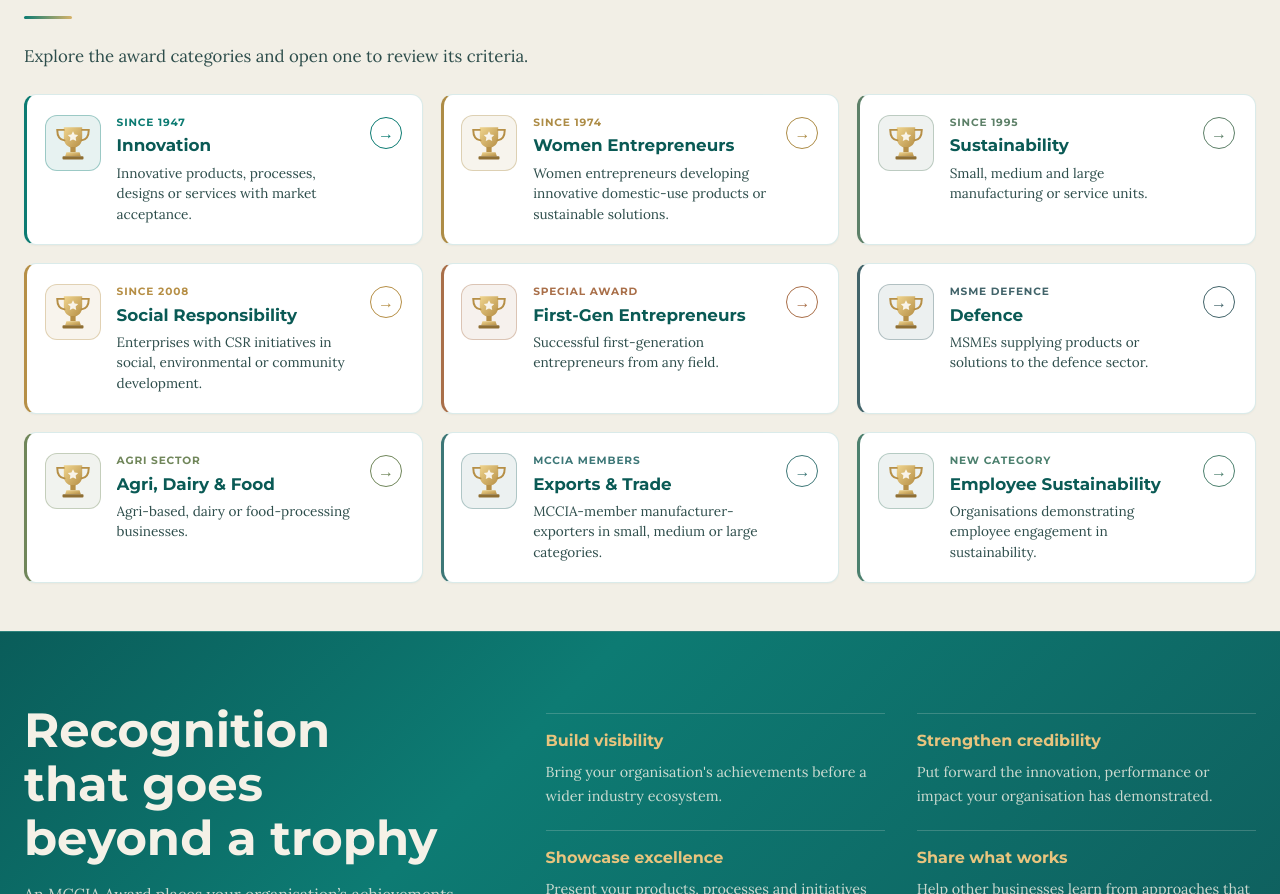
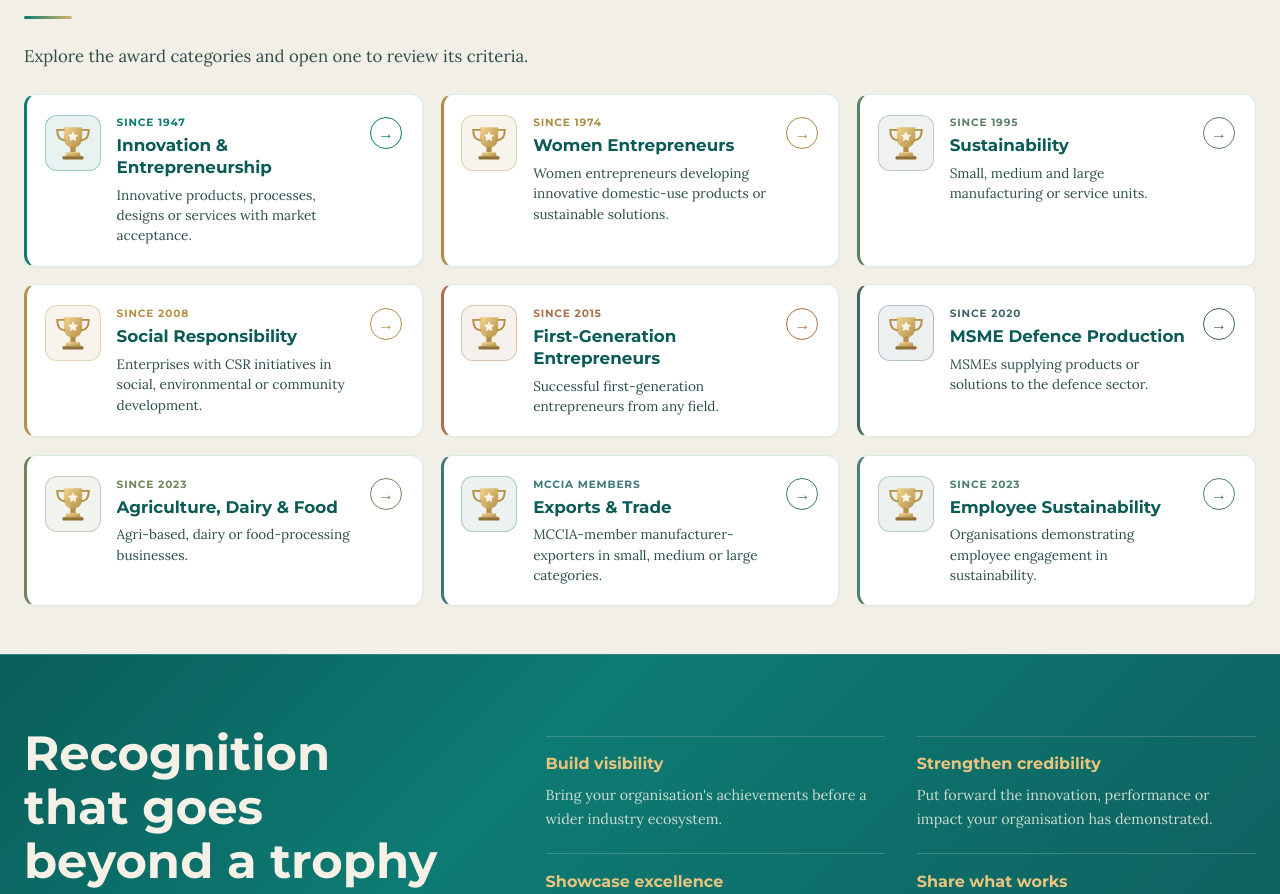
Before and after one commit to mcciaexplore-netizen/MCCIA-Awards-Page, a React (Vite) app in the folder frontend/: page / in a window 1280 px wide. Shown: the part 1300-2194 px from the top of the page. Built offline with nearby package versions, Linux system fonts and the light colour scheme.

Commit message:
Update award category names and start years
Co-Authored-By: Claude Sonnet 5.5 <noreply@anthropic.com>

```diff
--- a/frontend/src/data.js
+++ b/frontend/src/data.js
@@ -2,7 +2,7 @@ export const awardsData = [
   {
     id: 'gs-parkhe',
     title: 'G. S. Parkhe Award',
-    tag: 'Innovation',
+    tag: 'Innovation & Entrepreneurship',
     tagColor: '#0c7b72',
     since: 'Since 1947',
     icon: 'lightbulb',
@@ -97,9 +97,9 @@ export const awardsData = [
   {
     id: 'kiran-natu',
     title: 'Late Kiran Natu Udyojakta Puraskar',
-    tag: 'First-Gen Entrepreneurs',
+    tag: 'First-Generation Entrepreneurs',
     tagColor: '#a96f49',
-    since: 'Special Award',
+    since: 'Since 2015',
     icon: 'rocket',
     image: '/assets/img/awards/kiran-natu.jpg',
     imageAlt: 'Portrait of Kiran Natu',
@@ -121,9 +121,9 @@ export const awardsData = [
   {
     id: 'ghorpade',
     title: 'Brig. S. B. Ghorpade Award',
-    tag: 'Defence',
+    tag: 'MSME Defence Production',
     tagColor: '#42646a',
-    since: 'MSME Defence',
+    since: 'Since 2020',
     icon: 'shield',
     image: '/assets/img/awards/ghorpade.jpg',
     imageAlt: 'Portrait of Brig. S. B. Ghorpade',
@@ -144,9 +144,9 @@ export const awardsData = [
   {
     id: 'bg-chitale',
     title: 'Late Shri B. G. Chitale Award',
-    tag: 'Agri, Dairy & Food',
+    tag: 'Agriculture, Dairy & Food',
     tagColor: '#70865a',
-    since: 'Agri Sector',
+    since: 'Since 2023',
     icon: 'grain',
     image: '/assets/img/awards/bg-chitale.jpg',
     imageAlt: 'Portrait of B. G. Chitale',
@@ -194,7 +194,7 @@ export const awardsData = [
     title: 'MCCIA Award for Sustainability',
     tag: 'Employee Sustainability',
     tagColor: '#4c806e',
-    since: 'New Category',
+    since: 'Since 2023',
     icon: 'recycle',
     image: '/assets/img/awards/sustainability-kpit.jpg',
     imageAlt: 'KPIT Technologies logo',
```
